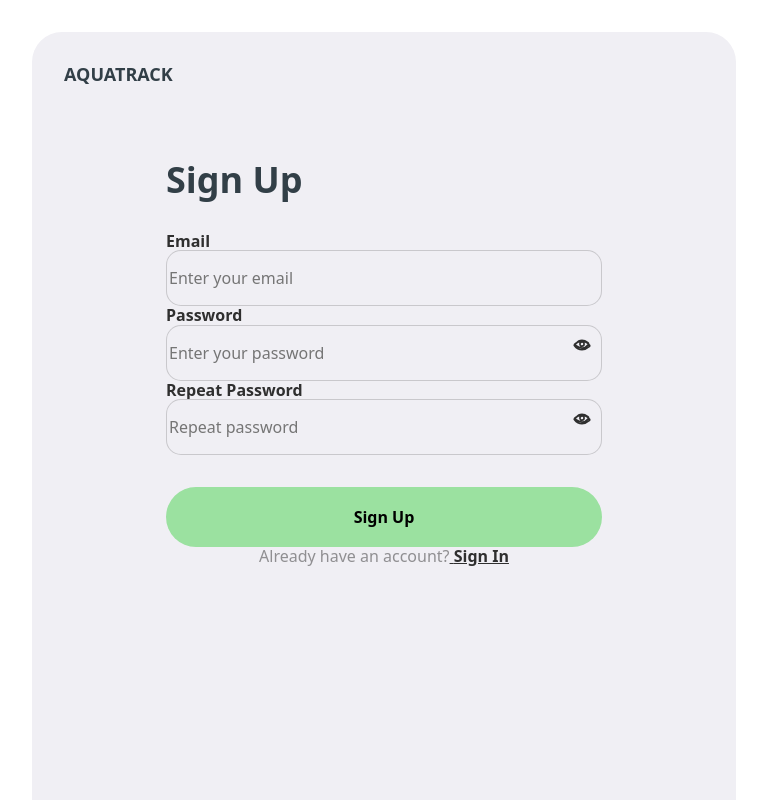
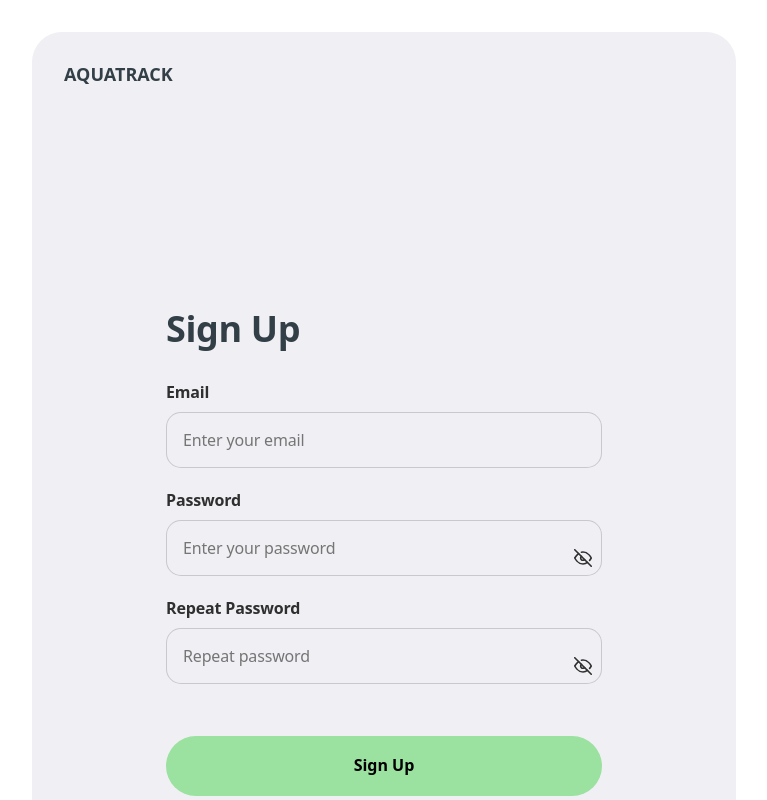
Before and after one commit to Marharyta23/CodeMasters, a React (Vite) app: page /signup in a window 1280 px wide. Shown: the top 800 px of the page, without its empty margins (256-1023 px from the left). Built offline with nearby package versions, Linux system fonts and the light colour scheme.

Commit message:
tablet style? icons eyes? styler error? loading to tracker page

```diff
--- a/src/components/AdvantagesSection/AdvantagesSection.jsx
+++ b/src/components/AdvantagesSection/AdvantagesSection.jsx
@@ -26,8 +26,8 @@ const AdvantagesSection = () => {
           <ul className={css.advatageBtnWrappeer}>
             <li>
               <button className={css.advatageBtnFirst}>
-                {/* <div className={css.ellipse}></div> */}
-                Habit drive
+                <div className={css.ellipse}></div>
+                <p> Habit drive</p>
               </button>
             </li>
             <li>
--- a/src/components/AdvantagesSection/AdvantagesSection.module.css
+++ b/src/components/AdvantagesSection/AdvantagesSection.module.css
@@ -16,7 +16,6 @@
 }
 .customersWrapper {
   height: 48px;
-  /* max-width: 155px; */
   display: flex;
   flex-direction: row;
   justify-content: flex-start;
@@ -26,6 +25,7 @@
   box-shadow: 0px 4px 50px 0px rgba(0, 0, 0, 0.1);
   margin-bottom: 96px;
   background-color: var(--main-white);
+  gap: 4px;
 }
 .advantages_usersImg {
   display: flex;
@@ -109,17 +109,15 @@
   color: #fff;
   width: 168px;
 }
-button {
-  border-radius: 30px;
-  height: 26px;
-}
 .ellipse {
   border-radius: 50%;
-  background-color: var(--accent-color);
+  background-color: var(--accent);
   width: 8px;
   height: 8px;
+  margin-right: 4px;
 }
 .advatageBtnFirst {
+  display: flex;
   background-color: #323f47;
   color: var(--main-white);
   font-size: 8px;
@@ -129,6 +127,9 @@ button {
   text-align: center;
   border: none;
   width: 81px;
+  border-radius: 30px;
+  height: 26px;
+  padding: 9px 12px 9px 12px;
 }
 .advatageBtnSecond {
   background-color: var(--accent);
@@ -140,6 +141,8 @@ button {
   text-align: center;
   border: none;
   width: 83px;
+  border-radius: 30px;
+  height: 26px;
 }
 .advatageBtnThird {
   background-color: var(--main-white);
@@ -151,6 +154,8 @@ button {
   text-align: center;
   border: none;
   width: 108px;
+  border-radius: 30px;
+  height: 26px;
 }
 @media screen and (min-width: 320px) and (max-width: 767.98px) {
   .customersWrapper {
@@ -234,7 +239,7 @@ button {
     padding: 32px 32px 64px;
     border-radius: 30px;
     margin-left: 32px;
-    background: var(--background); /* add url img for background*/
+    background: var(--background);
     background-image: url(../../img/HomePage/girl-drinks-desc-1x-min.png);
   }
 
@@ -285,19 +290,43 @@ button {
     font-size: 12px;
     line-height: 12px;
     letter-spacing: -1%;
+    width: 111px;
+    height: 34px;
+    font-weight: 700;
+    padding: 11px 16px 11px 16px;
   }
   .advatageBtnSecond {
     font-size: 12px;
     font-weight: 700;
     line-height: 12px;
+    height: 34px;
+    width: 121px;
   }
   .advatageBtnThird {
     font-size: 12px;
     line-height: 12px;
+    font-weight: 700;
+    width: 158px;
+    height: 34px;
   }
 }
 
 @media screen and (min-width: 768px) {
+  .advantages_users {
+    max-width: 235px;
+    padding: 10px 20px;
+    margin-bottom: -14px;
+  }
+
+  .advantages_point {
+    width: 47px;
+    height: 47px;
+  }
+
+  .advantages_point:not(:first-child) {
+    margin-left: -19px;
+  }
+
   .user1 {
     background-image: url("../../img/HomePage/happy-customer-1-1x-min.png");
     width: 47px;
--- a/src/components/Loader/Loader.module.css
+++ b/src/components/Loader/Loader.module.css
@@ -1,6 +1,3 @@
-/* .loader {
-  margin: 0 auto;
-} */
 .loader {
   display: flex;
   justify-content: center;
--- a/src/components/SignUpForm/SignUpForm.jsx
+++ b/src/components/SignUpForm/SignUpForm.jsx
@@ -6,6 +6,9 @@ import { useDispatch, useSelector } from "react-redux";
 import { Link, useNavigate } from "react-router-dom";
 import { register } from "../../redux/auth/operations";
 import { selectIsLoggedIn } from "../../redux/auth/selectors";
+
+import icons from "../../img/icons.svg";
+
 import css from "./SignUpForm.module.css";
 
 const schema = yup.object().shape({
@@ -33,22 +36,21 @@ const SignUpForm = () => {
   } = useForm({
     resolver: yupResolver(schema),
   });
-  // Показ та приховування паролю та повторного паролю
+
+  // Показ та приховування паролю
   const [showPassword, setShowPassword] = useState(false);
-  const [showRepeatPassword, setShowRepeatPassword] = useState(false);
-
   const togglePasswordVisibility = () => {
     setShowPassword(!showPassword);
   };
 
+  // Показ та приховування повторного паролю
+  const [showRepeatPassword, setShowRepeatPassword] = useState(false);
   const toggleRepeatPasswordVisibility = () => {
     setShowRepeatPassword(!showRepeatPassword);
   };
 
   // Обробник подання форми
   const onSubmit = (data) => {
-    // data.preventDefault();
-
     dispatch(
       register({
         email: data.email,
@@ -77,96 +79,96 @@ const SignUpForm = () => {
         <div>
           <label className={css.signUpFormLabel}>Email</label>
           <input
-            className={css.signUpFormInput}
+            className={`${css.signUpFormInput}
+            ${errors.email ? `${css.errorPlaceholder} ${css.errorInput}` : ""}`}
             type="email"
-            placeholder="Enter your email"
+            placeholder={errors.email ? "Invalid email" : "Enter your email"}
             {...registerInput("email")}
           />
-          {errors.email && <p>{errors.email.message}</p>}
+          {errors.email && (
+            <p className={css.errorMessage}>{errors.email.message}</p>
+          )}
         </div>
         <div>
           <label className={css.signUpFormLabel}>Password</label>
           <div style={{ position: "relative" }}>
             <input
-              className={css.signUpFormInput}
+              className={`${css.signUpFormInput} ${
+                errors.password
+                  ? `${css.errorPlaceholder} ${css.errorInput}`
+                  : ""
+              }`}
               type={showPassword ? "text" : "password"}
-              placeholder="Enter your password"
+              placeholder={
+                errors.password ? "Invalid password" : "Enter your password"
+              }
               {...registerInput("password")}
             />
             <svg
               onClick={togglePasswordVisibility}
-              xmlns="http://www.w3.org/2000/svg"
-              fill="none"
-              viewBox="0 0 24 24"
-              stroke="currentColor"
               className={css.passwordToggleIcon}
+              width="18"
+              height="18"
               style={{
                 position: "absolute",
                 right: 10,
-                top: 10,
+                top: "50%",
+                transform: "translateY(-50%)",
                 cursor: "pointer",
+                fill: "none",
+                stroke: "currentColor",
               }}
             >
-              {showPassword ? (
-                <path
-                  strokeLinecap="round"
-                  strokeLinejoin="round"
-                  strokeWidth="2"
-                  d="M13.875 18.825a10.05 10.05 0 01-3.875.825c-5.25 0-9.538-4.033-10.528-9.2a.748.748 0 01.128-.53.744.744 0 01.53-.24c5.255-.007 9.548-4.033 10.537-9.2a.74.74 0 01.126-.531.748.748 0 01.53-.24c5.255.007 9.548 4.033 10.537 9.2a.748.748 0 01-.128.53.744.744 0 01-.53.24c-5.255.007-9.548 4.033-10.537 9.2a.74.74 0 01-.126.531.748.748 0 01-.53.24zm1.48-8.697a2 2 0 10-2.754-2.754l2.754 2.754zm-4.195-4.195a6.496 6.496 0 00-2.26.256c-3.327 1.13-6.172 3.975-7.303 7.302a6.488 6.488 0 000 4.52c1.13 3.327 3.975 6.172 7.302 7.303a6.488 6.488 0 004.52 0c3.327-1.13 6.172-3.975 7.303-7.302a6.488 6.488 0 000-4.52c-1.13-3.327-3.975-6.172-7.302-7.303a6.488 6.488 0 00-4.52 0c-.78.265-1.504.646-2.147 1.129l2.026 2.025a2 2 0 102.754-2.754l-2.025-2.026z"
-                />
-              ) : (
-                <path
-                  strokeLinecap="round"
-                  strokeLinejoin="round"
-                  strokeWidth="2"
-                  d="M12 6.375c-2.975 0-5.4 1.5-7.134 3.716a1.738 1.738 0 000 2.818C6.6 14.125 9.025 15.625 12 15.625c2.975 0 5.4-1.5 7.134-3.716a1.738 1.738 0 000-2.818C17.4 7.875 14.975 6.375 12 6.375zM12 13.375a2.5 2.5 0 110-5 2.5 2.5 0 010 5zm8.292-1.292a1 1 0 01.707 1.707C18.6 15.875 15.425 17.625 12 17.625c-3.425 0-6.6-1.75-8.998-4.835a1 1 0 010-1.414C5.4 9.125 8.575 7.375 12 7.375c3.425 0 6.6 1.75 8.998 4.835.39.39.39 1.024 0 1.414z"
-                />
-              )}
+              <use
+                href={`${icons}#icon-${showPassword ? "eye" : "eye-off"}`}
+              ></use>
             </svg>
           </div>
-          {errors.password && <p>{errors.password.message}</p>}
+
+          {errors.password && (
+            <p className={css.errorMessage}>{errors.password.message}</p>
+          )}
         </div>
         <div>
           <label className={css.signUpFormLabel}>Repeat Password</label>
           <div style={{ position: "relative" }}>
             <input
-              className={css.signUpFormInput}
+              className={`${css.signUpFormInput} ${
+                errors.repeatPassword
+                  ? `${css.errorPlaceholder} ${css.errorInput}`
+                  : ""
+              }`}
               type={showRepeatPassword ? "text" : "password"}
-              placeholder="Repeat password"
+              placeholder={
+                errors.repeatPassword
+                  ? "Passwords do not match"
+                  : "Repeat password"
+              }
               {...registerInput("repeatPassword")}
             />
             <svg
               onClick={toggleRepeatPasswordVisibility}
-              xmlns="http://www.w3.org/2000/svg"
-              fill="none"
-              viewBox="0 0 24 24"
-              stroke="currentColor"
               className={css.passwordToggleIcon}
+              width="18"
+              height="18"
               style={{
                 position: "absolute",
                 right: 10,
-                top: 10,
+                top: "50%",
+                transform: "translateY(-50%)",
                 cursor: "pointer",
+                fill: "none",
+                stroke: "currentColor",
               }}
             >
-              {showRepeatPassword ? (
-                <path
-                  strokeLinecap="round"
-                  strokeLinejoin="round"
-                  strokeWidth="2"
-                  d="M13.875 18.825a10.05 10.05 0 01-3.875.825c-5.25 0-9.538-4.033-10.528-9.2a.748.748 0 01.128-.53.744.744 0 01.53-.24c5.255-.007 9.548-4.033 10.537-9.2a.74.74 0 01.126-.531.748.748 0 01.53-.24c5.255.007 9.548 4.033 10.537 9.2a.748.748 0 01-.128.53.744.744 0 01-.53.24c-5.255.007-9.548 4.033-10.537 9.2a.74.74 0 01-.126.531.748.748 0 01-.53.24zm1.48-8.697a2 2 0 10-2.754-2.754l2.754 2.754zm-4.195-4.195a6.496 6.496 0 00-2.26.256c-3.327 1.13-6.172 3.975-7.303 7.302a6.488 6.488 0 000 4.52c1.13 3.327 3.975 6.172 7.302 7.303a6.488 6.488 0 004.52 0c3.327-1.13 6.172-3.975 7.303-7.302a6.488 6.488 0 000-4.52c-1.13-3.327-3.975-6.172-7.302-7.303a6.488 6.488 0 00-4.52 0c-.78.265-1.504.646-2.147 1.129l2.026 2.025a2 2 0 102.754-2.754l-2.025-2.026z"
-                />
-              ) : (
-                <path
-                  strokeLinecap="round"
-                  strokeLinejoin="round"
-                  strokeWidth="2"
-                  d="M12 6.375c-2.975 0-5.4 1.5-7.134 3.716a1.738 1.738 0 000 2.818C6.6 14.125 9.025 15.625 12 15.625c2.975 0 5.4-1.5 7.134-3.716a1.738 1.738 0 000-2.818C17.4 7.875 14.975 6.375 12 6.375zM12 13.375a2.5 2.5 0 110-5 2.5 2.5 0 010 5zm8.292-1.292a1 1 0 01.707 1.707C18.6 15.875 15.425 17.625 12 17.625c-3.425 0-6.6-1.75-8.998-4.835a1 1 0 010-1.414C5.4 9.125 8.575 7.375 12 7.375c3.425 0 6.6 1.75 8.998 4.835.39.39.39 1.024 0 1.414z"
-                />
-              )}
+              <use
+                href={`${icons}#icon-${showRepeatPassword ? "eye" : "eye-off"}`}
+              ></use>
             </svg>
           </div>
-          {errors.repeatPassword && <p>{errors.repeatPassword.message}</p>}
+          {errors.repeatPassword && (
+            <p className={css.errorMessage}>{errors.repeatPassword.message}</p>
+          )}
         </div>
         <button className={css.signUpFormBtn} type="submit">
           Sign Up
--- a/src/components/SignUpForm/SignUpForm.module.css
+++ b/src/components/SignUpForm/SignUpForm.module.css
@@ -14,7 +14,7 @@
 .signUpFormInput {
   position: relative;
   box-sizing: border-box;
-  border: 1px solid rgba(47, 47, 47, 0.2);
+  border: 1px solid #2f2f2f33;
   border-radius: 15px;
   background-color: var(--background);
   color: #2f2f2f99;
@@ -30,6 +30,7 @@
   background-color: var(--accent);
   font-weight: 700;
   border: none;
+  border-radius: 30px;
 }
 .signUpFormBtn:hover {
   background-color: var(--accent-hover);
@@ -42,6 +43,28 @@
   text-decoration: underline;
   color: var(--main-text);
   font-weight: 700;
+}
+/*---Errors style-------------*/
+.error {
+  color: red;
+}
+
+.error .signUpFormInput {
+  border-color: red;
+}
+.error .signUpFormInput:active {
+  border-color: red;
+}
+.errorInput {
+  border-color: red;
+}
+.errorPlaceholder::placeholder {
+  color: red;
+}
+
+.errorMessage {
+  color: red;
+  font-size: 12px;
 }
 
 /*---Mobile screen--*/
@@ -89,12 +112,51 @@
 
 /*--Tablet screen--*/
 @media screen and (min-width: 768px) and (max-width: 1439.98px) {
+  .signUpForm {
+    width: 436px;
+    margin-top: 225px;
+  }
+  .signUpFormHeader {
+    color: var(--main);
+    font-size: 36px;
+    line-height: 38px;
+    letter-spacing: -0.01em;
+    text-align: left;
+    margin-bottom: 32px;
+  }
+  .signUpFormLabel {
+    font-size: 16px;
+    line-height: 24px;
+    letter-spacing: -0.01em;
+    margin-bottom: 8px;
+  }
+  .signUpFormInput {
+    position: relative;
+    width: 436px;
+    height: 56px;
+    font-size: 16px;
+    line-height: 24px;
+    letter-spacing: -0.01em;
+    text-align: left;
+    padding: 16px 0px 16px 16px;
+    margin-bottom: 20px;
+  }
+
+  .signUpFormBtn {
+    margin-top: 32px;
+    background-color: var(--accent);
+    width: 436px;
+    height: 60px;
+    font-weight: 700;
+    font-size: 16px;
+    border: none;
+    margin-bottom: 16px;
+  }
 }
 
 /*--Desktop screen--*/
 
 @media screen and (min-width: 1440px) {
-}
   .signUpForm {
     width: 436px;
   }
@@ -109,6 +171,7 @@
     display: flex;
     flex-direction: column;
     gap: 52px;
+    margin-bottom: 8px;
   }
 
   .signUpFormInput {
@@ -117,21 +180,11 @@
     height: 56px;
     font-size: 16px;
     line-height: 24px;
-  letter-spacing: -1%;
+    letter-spacing: -0.01em;
+    margin-bottom: 20px;
+    padding: 16px 0px 16px 16px;
   }
 
-/* .signUpInputBtn {
-  position: absolute;
-  width: 56px;
-  height: 56px;
-  border-radius: 50%;
-  background-color: var(--accent);
-  cursor: pointer;
-  display: flex;
-  justify-content: center;
-  align-items: center;
-  transition: all 0.3s ease-in-out;
-} */
   .signUpFormBtn {
     margin-top: 32px;
     background-color: var(--accent);
@@ -140,13 +193,6 @@
     font-weight: 700;
     font-size: 16px;
     border: none;
+    margin-bottom: 16px;
   }
-
-.signInPageLink {
 }
-
-/*icons*/
-.passwordToggleIcon {
-  width: 20px;
-  height: 20px;
-}
```
Also changed, not shown: src/components/SignInForm/SignInForm.jsx (+25 -78 lines), src/components/SignInForm/SignInForm.module.css (+58 -13 lines), src/index.css (+8 -8 lines), src/pages/TrackerPage/TrackerPage.jsx (+13 -2 lines). Lines whose indentation alone changed are shown as unchanged.
